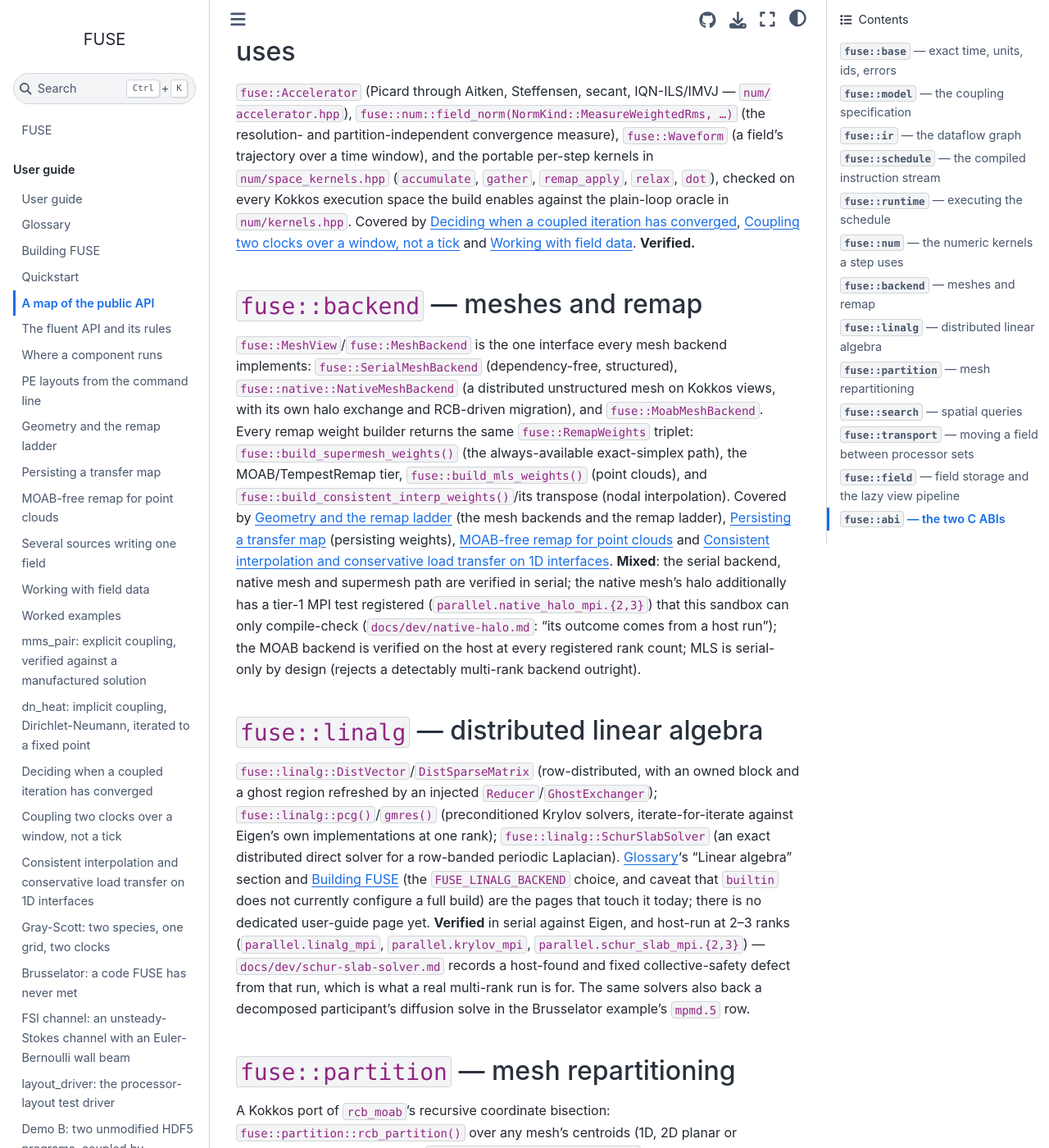
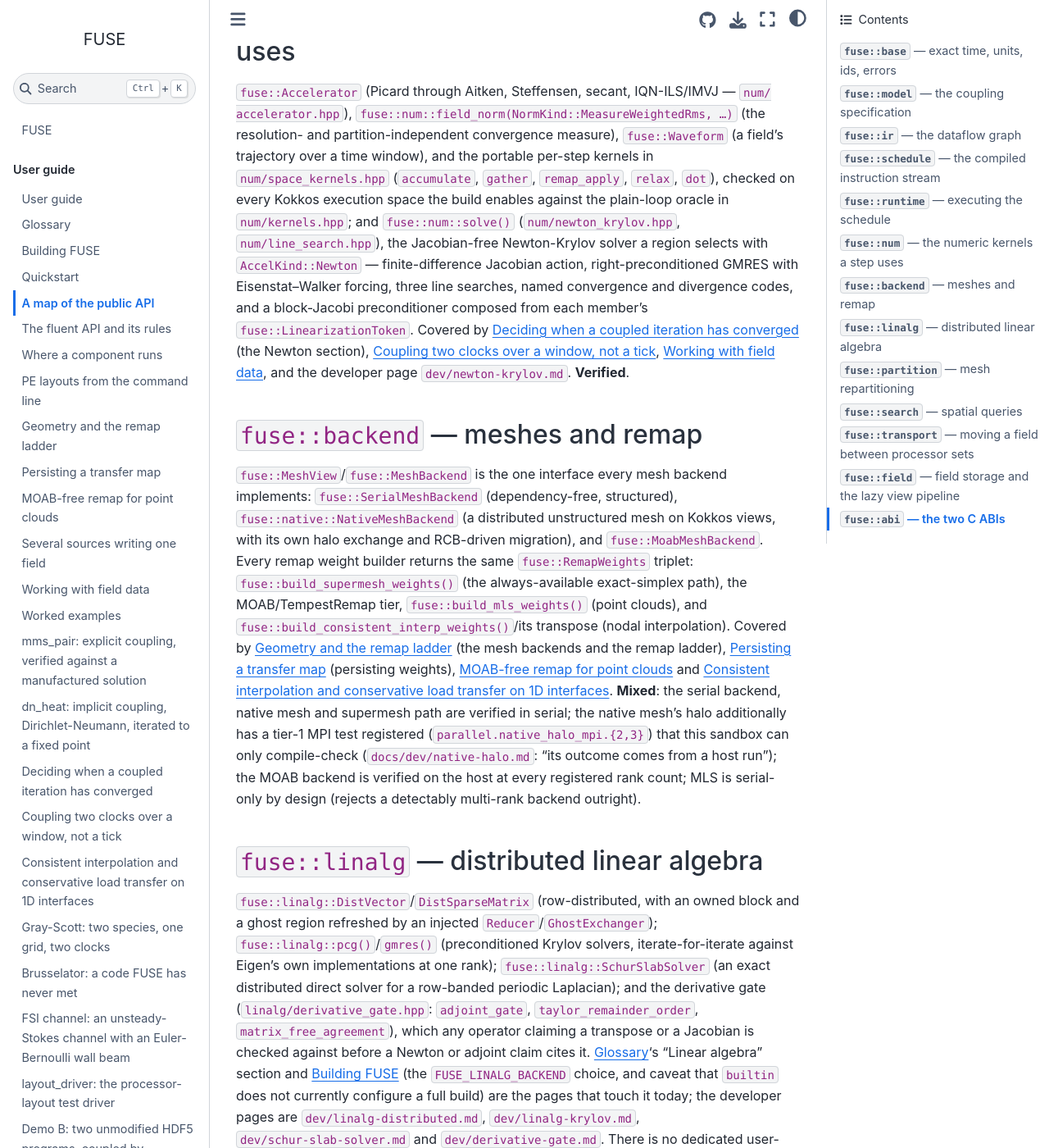
Before and after one commit to vijaysm/fuse, a Sphinx documentation site: the page built from docs/user/api-overview.md, in a window 1280 px wide and 1400 px high, scrolled down 1936 px. Shown: the whole window at 82% size. Built offline with Sphinx 7.4.7 and the Sphinx Book theme 1.1.4, drawn with Linux system fonts in a browser that asks for light colours; pages that are not in the unit, such as notebooks, are missing from menus; some of the changed text lies outside the part shown.

Commit message:
Mark the native Newton path complete and list the PETSc plugin as open
API map and developer index are recounted from the tree; the PETSc
configuration choice is left open.

```diff
--- a/docs/user/api-overview.md
+++ b/docs/user/api-overview.md
@@ -66,8 +66,13 @@
 partition-independent convergence measure), `fuse::Waveform` (a field's trajectory over a time
 window), and the portable per-step kernels in `num/space_kernels.hpp` (`accumulate`, `gather`,
 `remap_apply`, `relax`, `dot`), checked on every Kokkos execution space the build enables against
-the plain-loop oracle in `num/kernels.hpp`. Covered by [](convergence.md), [](coupling-windows.md)
-and [](field-pipeline.md). **Verified.**
+the plain-loop oracle in `num/kernels.hpp`; and `fuse::num::solve()` (`num/newton_krylov.hpp`,
+`num/line_search.hpp`), the Jacobian-free Newton-Krylov solver a region selects with
+`AccelKind::Newton` — finite-difference Jacobian action, right-preconditioned GMRES with
+Eisenstat–Walker forcing, three line searches, named convergence and divergence codes, and a
+block-Jacobi preconditioner composed from each member's `fuse::LinearizationToken`. Covered by
+[](convergence.md) (the Newton section), [](coupling-windows.md), [](field-pipeline.md), and the
+developer page `dev/newton-krylov.md`. **Verified**.
 
 ## `fuse::backend` — meshes and remap
 
@@ -92,9 +97,13 @@
 region refreshed by an injected `Reducer`/`GhostExchanger`); `fuse::linalg::pcg()`/`gmres()`
 (preconditioned Krylov solvers, iterate-for-iterate against Eigen's own implementations at one
 rank); `fuse::linalg::SchurSlabSolver` (an exact distributed direct solver for a row-banded
-periodic Laplacian). [](glossary.md)'s "Linear algebra" section and [](build.md) (the
-`FUSE_LINALG_BACKEND` choice, and caveat that `builtin` does not currently configure a full
-build) are the pages that touch it today; there is no dedicated user-guide page yet.
+periodic Laplacian); and the derivative gate (`linalg/derivative_gate.hpp`: `adjoint_gate`,
+`taylor_remainder_order`, `matrix_free_agreement`), which any operator claiming a transpose or a
+Jacobian is checked against before a Newton or adjoint claim cites it. [](glossary.md)'s "Linear
+algebra" section and [](build.md) (the `FUSE_LINALG_BACKEND` choice, and caveat that `builtin`
+does not currently configure a full build) are the pages that touch it today; the developer pages
+are `dev/linalg-distributed.md`, `dev/linalg-krylov.md`, `dev/schur-slab-solver.md` and
+`dev/derivative-gate.md`. There is no dedicated user-guide page yet.
 **Verified** in serial against Eigen, and host-run at 2–3 ranks (`parallel.linalg_mpi`,
 `parallel.krylov_mpi`, `parallel.schur_slab_mpi.{2,3}`) — `docs/dev/schur-slab-solver.md` records a
 host-found and fixed collective-safety defect from that run, which is what a real multi-rank run is
```
Also changed, not shown: docs/dev/index.md (+5 -0 lines).
